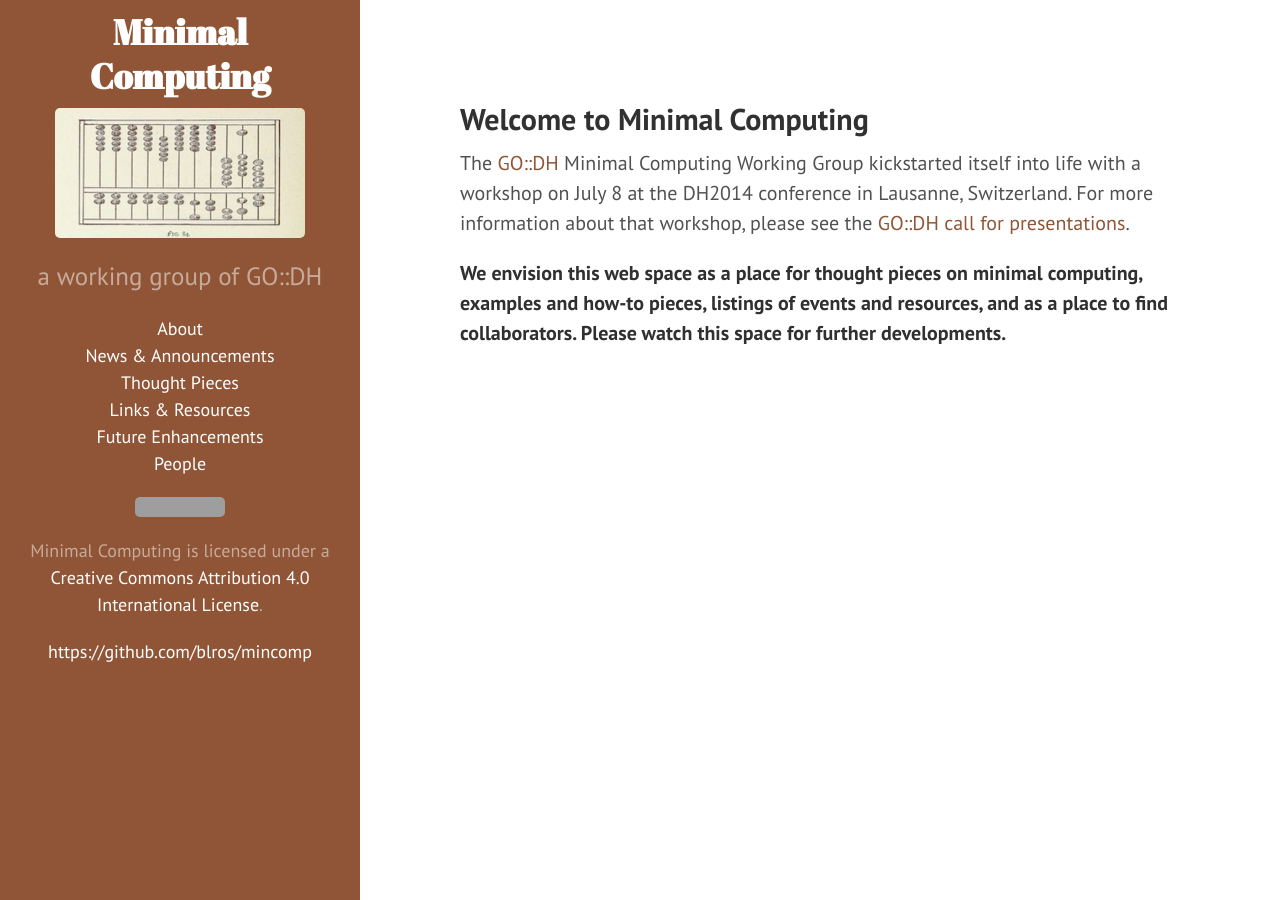
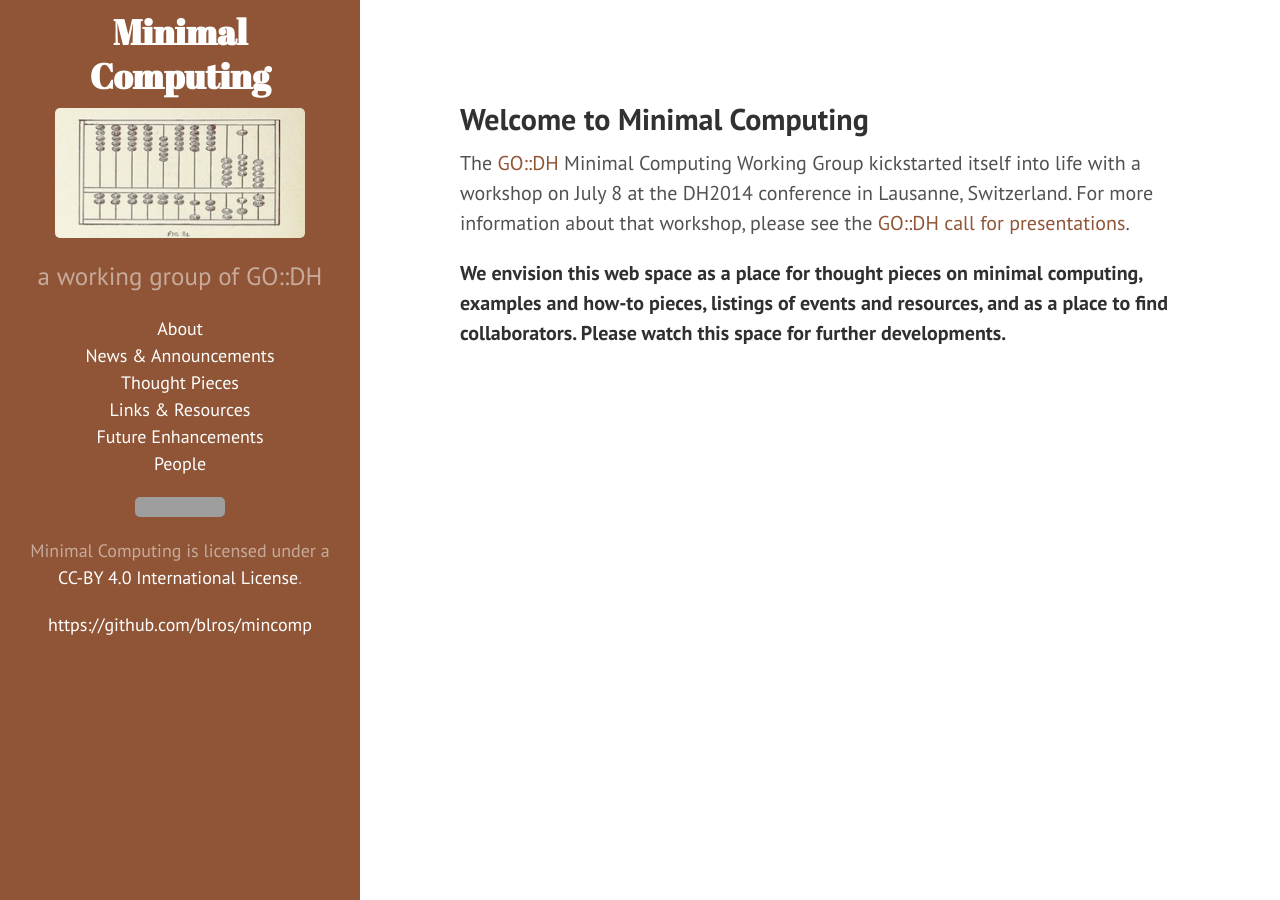
Before and after one commit to go-dh/mincomp, a Jekyll site: the page built from index.html, in a window 1280 px wide. Built offline with Jekyll 4.4.1, drawn with Linux system fonts in a browser that asks for light colours; the list of posts is cut into pages by our own code; grey boxes are pictures that could not be loaded.

```diff
--- a/_includes/sidebar.html
+++ b/_includes/sidebar.html
@@ -30,7 +30,7 @@
       {% endfor %}
 
     </ul>
-<p><a rel="license" href="http://creativecommons.org/licenses/by/4.0/"><img alt="Creative Commons License" style="border-width:0" src="https://i.creativecommons.org/l/by/4.0/88x31.png" /></a><span xmlns:dct="http://purl.org/dc/terms/" property="dct:title">Minimal Computing</span> is licensed under a <a rel="license" href="http://creativecommons.org/licenses/by/4.0/">Creative Commons Attribution 4.0 International License</a>.</p>
+<p><a rel="license" href="http://creativecommons.org/licenses/by/4.0/"><img alt="Creative Commons License" style="border-width:0" src="https://i.creativecommons.org/l/by/4.0/88x31.png" /></a><span xmlns:dct="http://purl.org/dc/terms/" property="dct:title">Minimal Computing</span> is licensed under a <a rel="license" href="http://creativecommons.org/licenses/by/4.0/">CC-BY 4.0 International License</a>.</p>
 <p><a href="https://github.com/go-dh/mincomp/tree/gh-pages">https://github.com/blros/mincomp</a></p>
 <!--    <p>&copy; {{ site.time | date: '%Y' }}. All rights reserved.</p> -->
 
```
